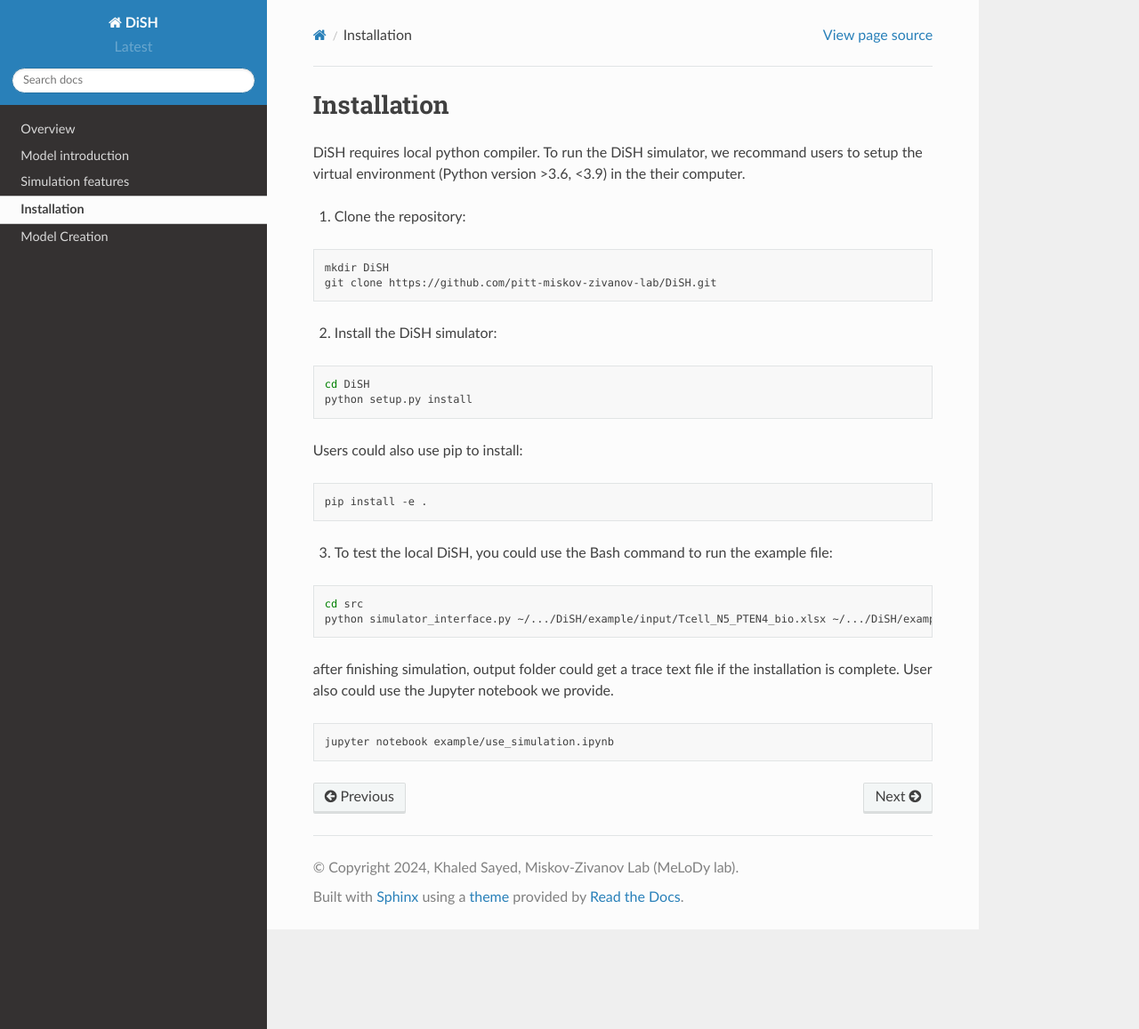
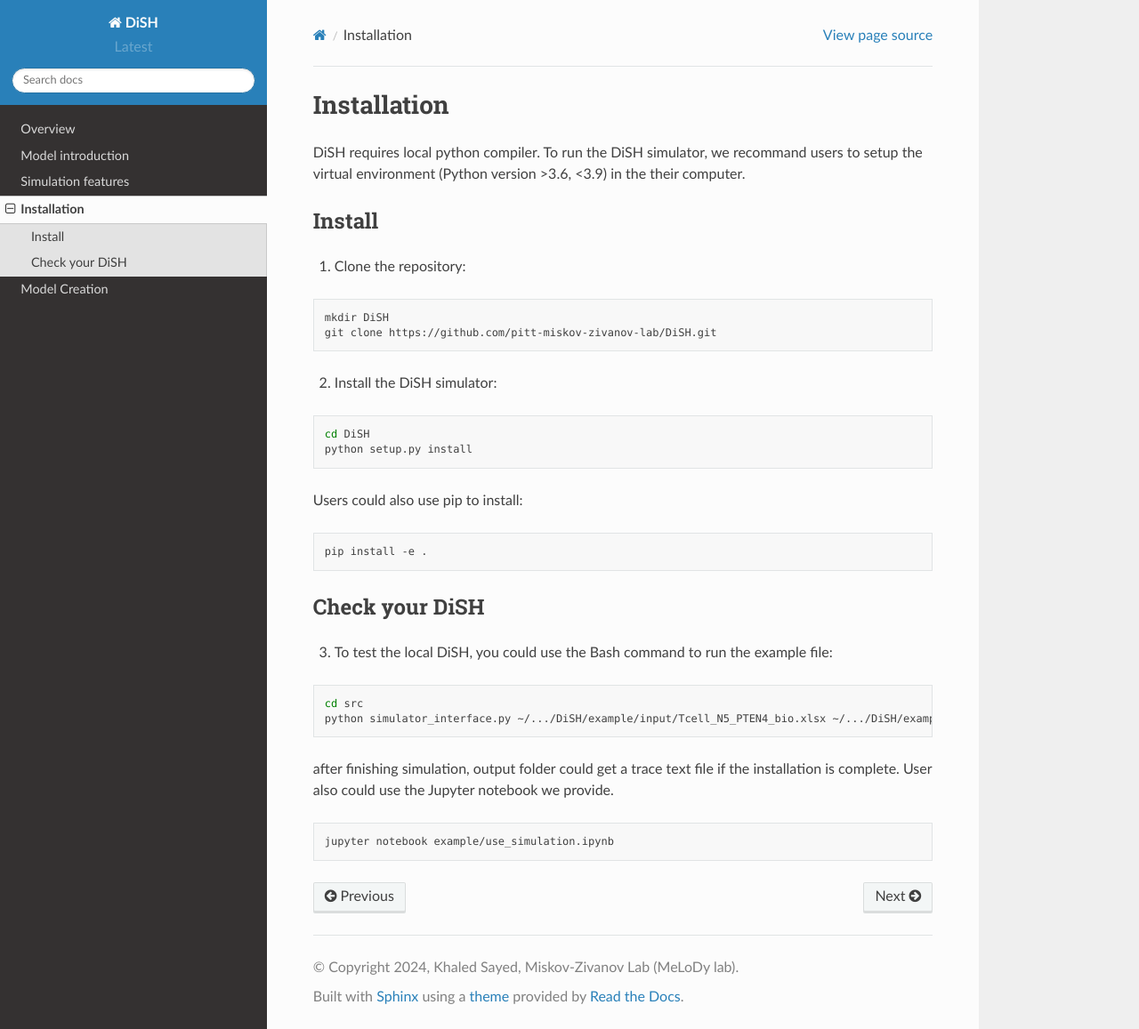
Before and after one commit to pitt-miskov-zivanov-lab/DiSH, a Sphinx documentation site: the page built from docs/Installation.rst, in a window 1280 px wide and 1157 px high. Shown: the whole window at 89% size. Built offline with Sphinx 7.4.7 and the Read the Docs theme 2.0.0, drawn with Linux system fonts in a browser that asks for light colours; pages that are not in the unit, such as notebooks, are missing from menus.

Commit message:
Update Installation.rst

```diff
--- a/docs/Installation.rst
+++ b/docs/Installation.rst
@@ -3,6 +3,8 @@ Installation
 ############
 DiSH requires local python compiler. To run the DiSH simulator, we recommand users to setup the virtual environment (Python version >3.6, <3.9) in the their computer.
 
+Install
+-------
 1. Clone the repository:
 
 .. code-block:: bash
@@ -23,6 +25,8 @@ Users could also use pip to install:
 
   pip install -e .
 
+Check your DiSH
+---------------
 3. To test the local DiSH, you could use the Bash command to run the example file:
 
 .. code-block:: bash
```
